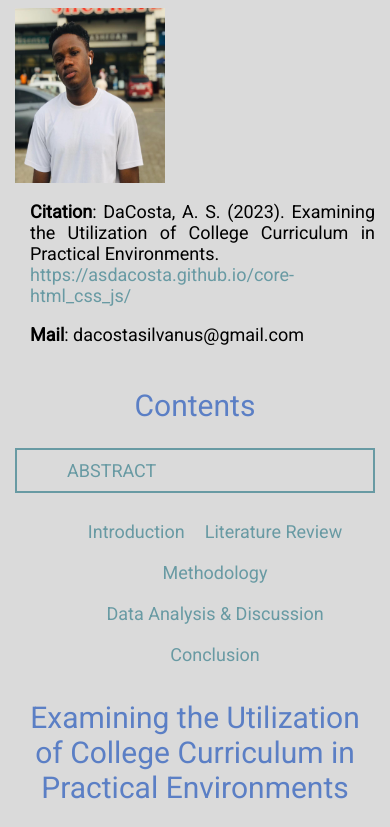
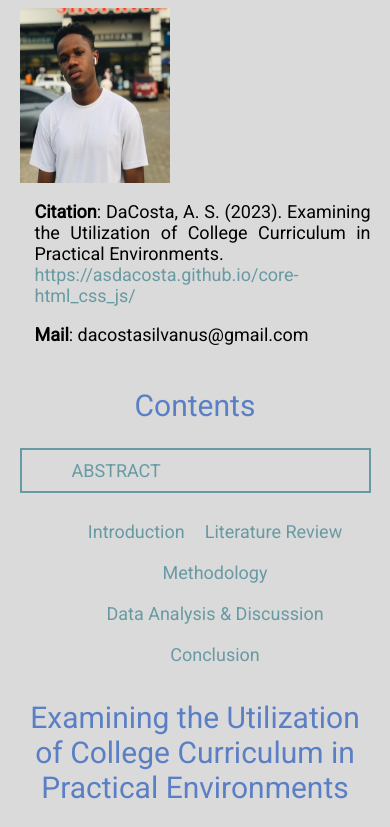
Before and after one commit to asdacosta/Projects-html_css_js, a plain HTML site: page core-blend/college-research/index.html in a window 390 px wide. Shown: the top 827 px of the page. Drawn offline with Linux system fonts and the light colour scheme; files whose address does not match are found by name.

Commit message:
Set media queries to favor different screen sizes

```diff
--- a/core-blend/college-research/style.css
+++ b/core-blend/college-research/style.css
@@ -22,7 +22,27 @@ html {
 body {
     flex: 0 1 60%;
     overflow: auto;
-    min-width: 360px;
+}
+
+@media (max-width: 950px) {
+    body {
+        flex: 0 1 70%;
+        overflow: auto;
+    }
+}
+
+@media (max-width: 770px) {
+    body {
+        flex: 0 1 80%;
+        overflow: auto;
+    }
+}
+
+@media (max-width: 550px) {
+    body {
+        flex: 0 1 90%;
+        overflow: auto;
+    }
 }
 
 .bulletin {
```
